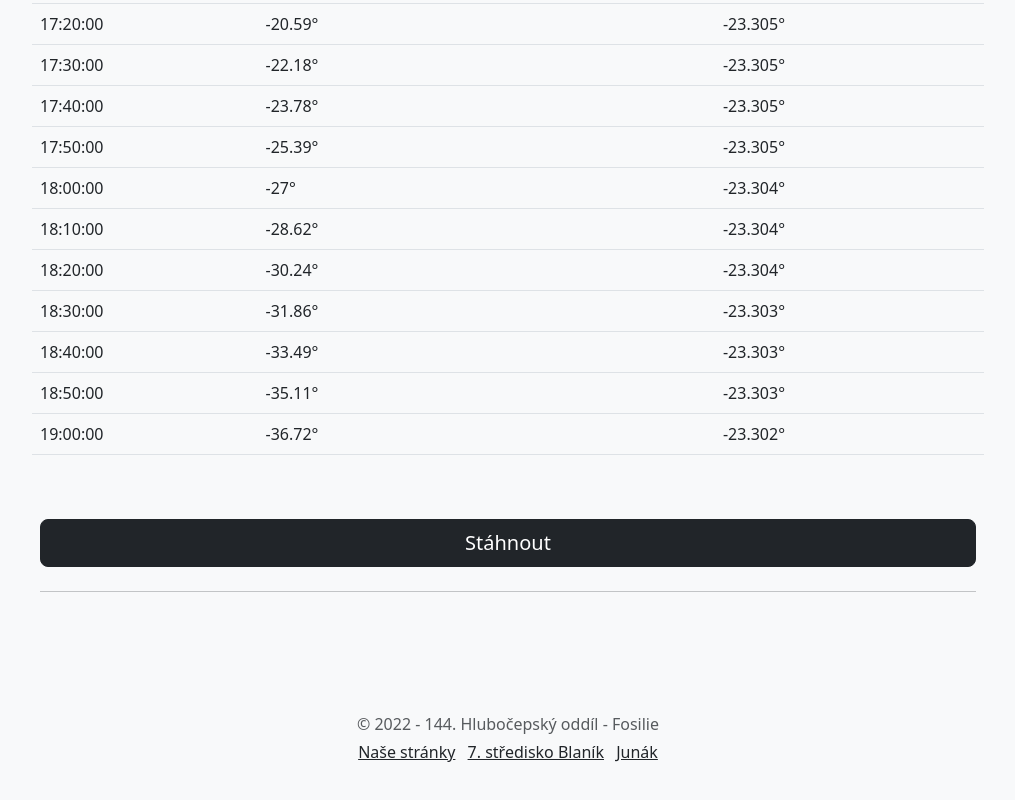
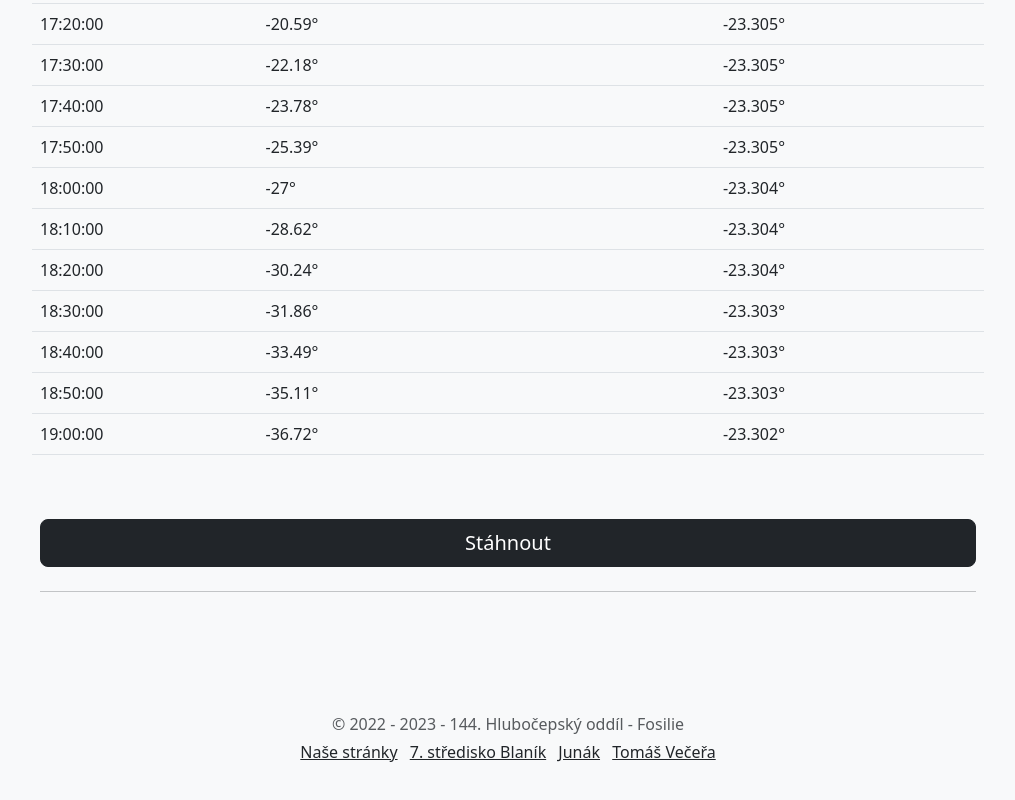
Before and after one commit to tvecera/skaut-slunce, a plain HTML site: page index.html in a window 1280 px wide. Shown: the part 4659-5459 px from the top of the page, without its empty margins (132-1147 px from the left). Drawn offline with nearby package versions, Linux system fonts and the light colour scheme; a script that the page names is missing.

Commit message:
Add link to blog

```diff
--- a/index.html
+++ b/index.html
@@ -349,12 +349,12 @@
     </main>
 
     <footer class="my-5 pt-5 text-muted text-center text-small">
-        <p class="mb-1">&copy; 2022 - 144. Hlubočepský oddíl - Fosilie</p>
+        <p class="mb-1">&copy; 2022 - 2023 - 144. Hlubočepský oddíl - Fosilie</p>
         <ul class="list-inline">
             <li class="list-inline-item"><a class="text-dark" href="https://hlubocepskyoddil.cz">Naše stránky</a></li>
-            <li class="list-inline-item"><a class="text-dark" href="https://www.blanik.info">7. středisko Blaník</a>
-            </li>
+            <li class="list-inline-item"><a class="text-dark" href="https://www.blanik.info">7. středisko Blaník</a></li>
             <li class="list-inline-item"><a class="text-dark" href="https://www.skaut.cz">Junák</a></li>
+            <li class="list-inline-item"><a class="text-dark" href="https://tomasvecera.cz">Tomáš Večeřa</a></li>
         </ul>
     </footer>
 </div>
```
